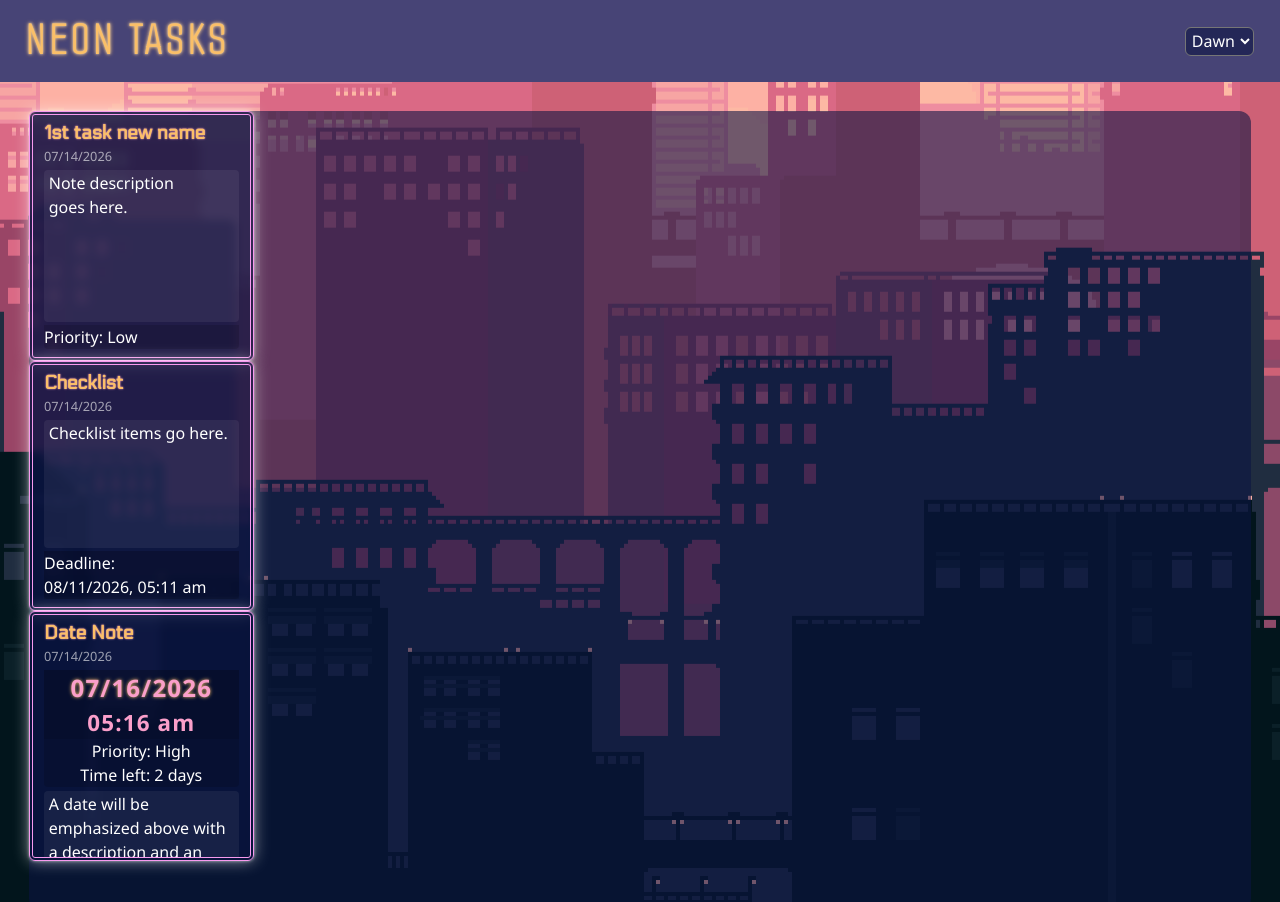
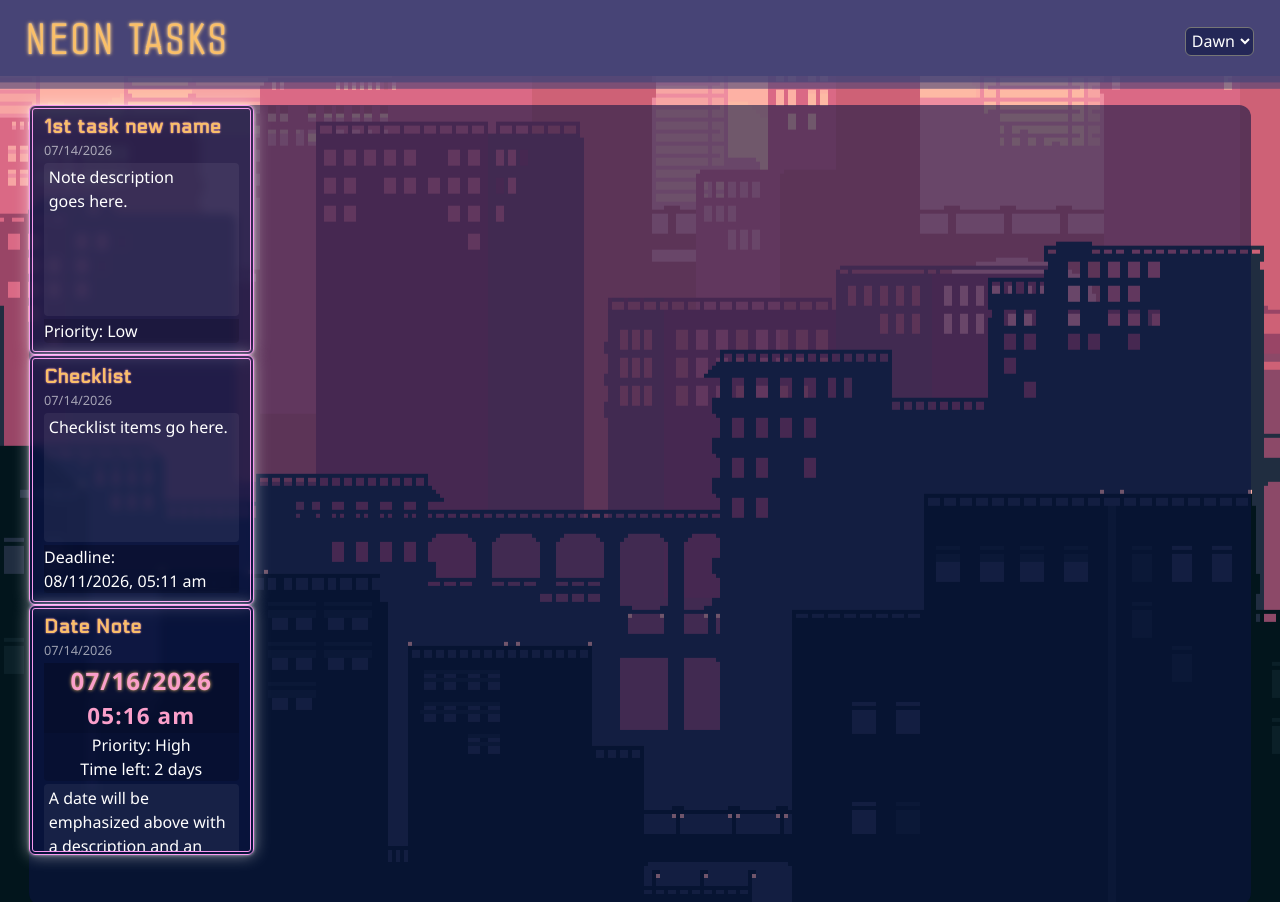
Before and after one commit to inflammable252-bit/neon-tasks, a website built with webpack: page src/template.html in a window 1280 px wide. Shown: the top 902 px of the page. Built offline with nearby package versions, Linux system fonts and the light colour scheme.

Commit message:
Add layered header shadows with color-mix()

```diff
--- a/src/style.css
+++ b/src/style.css
@@ -69,18 +69,21 @@ body {
 h2, h3, h4 {
     color: var(--theme-current-font);
     font-family: var(--p-strong);
+    letter-spacing: 0.05em;
     text-shadow: 0 0 0.1em var(--theme-current-font-l);
 }
 header {
-
     grid-row: 1/2;
     grid-column: 1/-1;
     display: flex;
     justify-content: space-between;
     z-index: 10;
     background-color: var(--theme-current-color);
-    padding: 0.5vw 2vw;
+    padding: 0.5vw 2vw 0;
     align-items: center;
+    box-shadow:
+        0 0.5vw color-mix(in srgb, var(--theme-current-color), #ffffff00 25%),
+        0 1vw color-mix(in srgb, var(--theme-current-color), #ffffff00 40%);
     h1 {
         font-weight: bold;
         letter-spacing: 0.1em;
@@ -113,7 +116,7 @@ main {
     background-image: var(--bg-current);
     background-repeat: repeat-x;
     background-position: bottom;
-    transition: background-image 0.3s ease-in-out
+    transition: background-image 0.3s ease-in-out;
 }
 nav {
     grid-row: 3/4;
@@ -122,8 +125,9 @@ nav {
     background-color: var(--theme-current-color);
 }
 main section#card-wrapper {
+    display: flex;
+    flex-direction: column;
     height: 100dvh;
-    /* width: 100%; */
     position: relative;
     border-radius: 12px;
     background-color: var(--theme-current-op);
```
